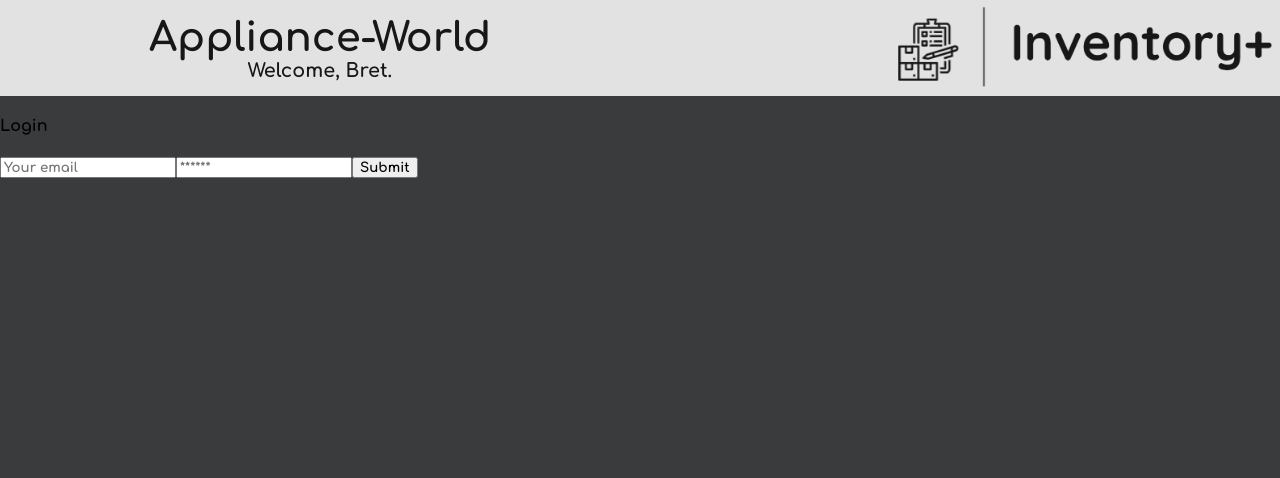
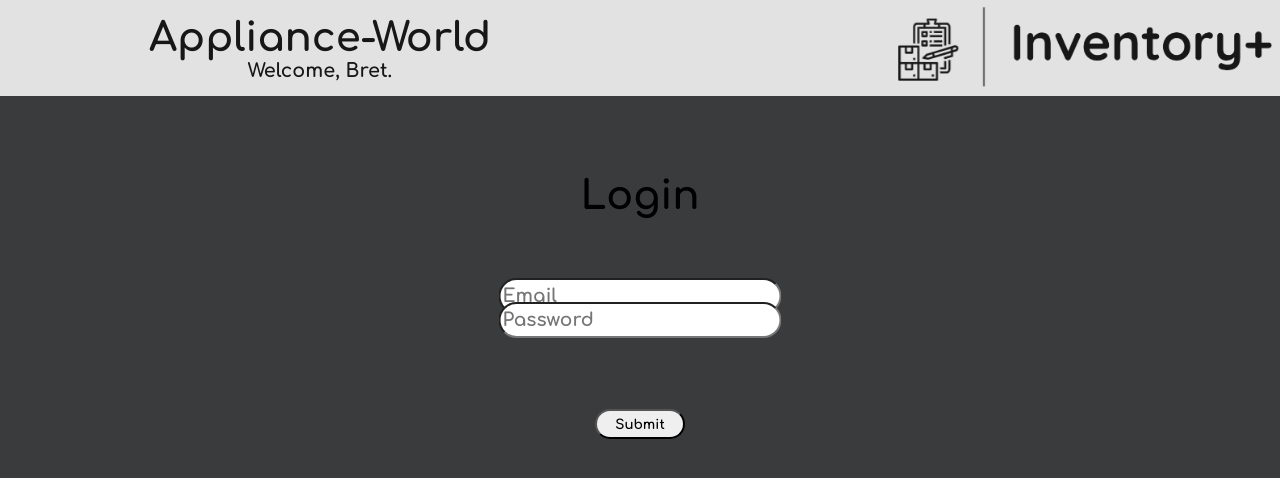
Before and after one commit to Banger484/inventory-plus, a React (Create React App) app in the folder client/: page /login in a window 1280 px wide. Shown: the top 478 px of the page. Built offline with nearby package versions, Linux system fonts and the light colour scheme.

Commit message:
some login css

```diff
--- a/client/src/index.css
+++ b/client/src/index.css
@@ -21,3 +21,50 @@ code {
   font-family: source-code-pro, Menlo, Monaco, Consolas, 'Courier New',
     monospace;
 }
+
+#loginHeader {
+  font-size: 40px;
+  height: 5em;
+  display: flex;
+  align-items: center;
+  justify-content: center;
+  margin: 0;
+}
+
+#emailInput, #passwordInput {
+  height:30px;
+  width: 275px;
+  font-size:14pt;
+  margin: 0;
+  position: absolute;
+  left: 50%;
+  transform: translate(-50%, -50%);
+  border-radius: 20px;
+}
+
+#emailInput {
+  margin-right: -50%;
+
+}
+
+#passwordInput {
+  top: 40%;
+  margin-right: -50%;
+  transform: translate(-50%, -50%);
+}
+
+#submitBtn {
+  margin: 0;
+  position: absolute;
+  top: 53%;
+  left: 50%;
+  margin-right: -50%;
+  transform: translate(-50%, -50%);
+  border-radius: 20px;
+  height: 30px;
+  width: 90px
+}
+
+button:hover {
+  background-color: rgb(179, 179, 179);
+}
--- a/client/src/pages/Login.js
+++ b/client/src/pages/Login.js
@@ -44,7 +44,7 @@ const Login = (props) => {
     <main className="flex-row justify-center mb-4">
       <div className="col-12 col-lg-10">
         <div className="card">
-          <h4 className="card-header bg-dark text-light p-2">Login</h4>
+          <h4 className="card-header bg-dark text-light p-2" id="loginHeader">Login</h4>
           <div className="card-body">
             {data ? (
               <p>
@@ -53,23 +53,25 @@ const Login = (props) => {
               </p>
             ) : (
               <form onSubmit={handleFormSubmit}>
-                <input
+                <input id="emailInput"
+
                   className="form-input"
-                  placeholder="Your email"
+                  placeholder="Email"
                   name="email"
                   type="email"
                   value={formState.email}
                   onChange={handleChange}
                 />
-                <input
+                <input id="passwordInput"
+
                   className="form-input"
-                  placeholder="******"
+                  placeholder="Password"
                   name="password"
                   type="password"
                   value={formState.password}
                   onChange={handleChange}
                 />
-                <button
+                <button id="submitBtn"
                   className="btn btn-block btn-info"
                   style={{ cursor: 'pointer' }}
                   type="submit"
@@ -78,7 +80,6 @@ const Login = (props) => {
                 </button>
               </form>
             )}
-
             {error && (
               <div className="my-3 p-3 bg-danger text-white">
                 {error.message}
```
Also changed, not shown: 1 other file (tests, documents, lock files or other folders).
